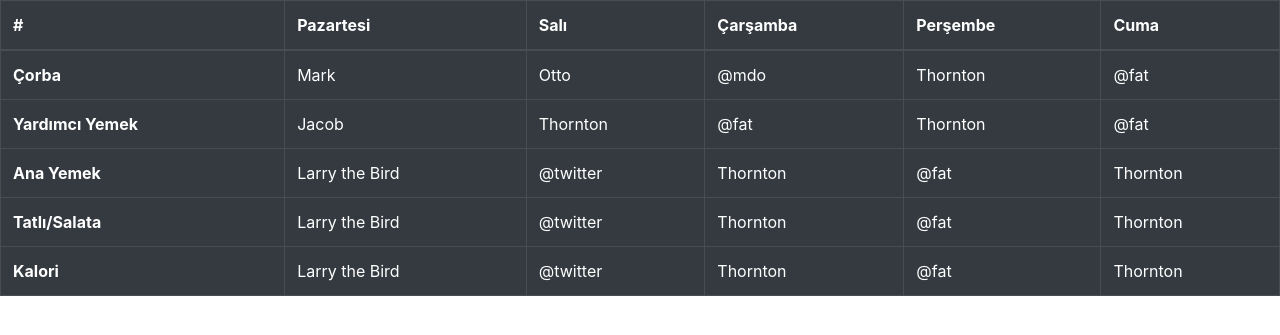
After one commit to batuhan-kaya/PHP_Ogreniyorum, a PHP site: page /page1.php in a window 1280 px wide. The commit adds this page. Shown: the top 335 px of the page. Run offline with PHP 8.4, Linux system fonts and the light colour scheme.

Commit message:
bootstrap dosyası eklendi

```diff
--- /dev/null
+++ b/bootstrap.php
@@ -0,0 +1,16 @@
+<!doctype html>
+<html lang="en">
+  <head>
+    <meta charset="utf-8">
+    <meta name="viewport" content="width=device-width, initial-scale=1, shrink-to-fit=no">
+
+    <link rel="stylesheet" href="https://stackpath.bootstrapcdn.com/bootstrap/4.4.1/css/bootstrap.min.css" integrity="sha384-Vkoo8x4CGsO3+Hhxv8T/Q5PaXtkKtu6ug5TOeNV6gBiFeWPGFN9MuhOf23Q9Ifjh" crossorigin="anonymous">
+    <title>Login</title>
+  </head>
+  <body>
+
+    <script src="https://code.jquery.com/jquery-3.4.1.slim.min.js" integrity="sha384-J6qa4849blE2+poT4WnyKhv5vZF5SrPo0iEjwBvKU7imGFAV0wwj1yYfoRSJoZ+n" crossorigin="anonymous"></script>
+    <script src="https://cdn.jsdelivr.net/npm/popper.js@1.16.0/dist/umd/popper.min.js" integrity="sha384-Q6E9RHvbIyZFJoft+2mJbHaEWldlvI9IOYy5n3zV9zzTtmI3UksdQRVvoxMfooAo" crossorigin="anonymous"></script>
+    <script src="https://stackpath.bootstrapcdn.com/bootstrap/4.4.1/js/bootstrap.min.js" integrity="sha384-wfSDF2E50Y2D1uUdj0O3uMBJnjuUD4Ih7YwaYd1iqfktj0Uod8GCExl3Og8ifwB6" crossorigin="anonymous"></script>
+  </body>
+</html>
--- a/index.php
+++ b/index.php
@@ -25,7 +25,7 @@ $SQL = "SELECT
   }
 // deneme
 }
-
+	require_once("bootstrap.php");
 ?>
 <h1>Kullanıcı Girişi</h1>
 <form method="post">
--- /dev/null
+++ b/page1.php
@@ -0,0 +1,58 @@
+<?php
+require_once("bootstrap.php");
+?>
+
+<table class="table table-bordered table-hover table-dark">
+  <thead>
+    <tr>
+      <th scope="col">#</th>
+      <th scope="col">Pazartesi</th>
+      <th scope="col">Salı</th>
+      <th scope="col">Çarşamba</th>
+      <th scope="col">Perşembe</th>
+      <th scope="col">Cuma</th>
+    </tr>
+  </thead>
+  <tbody>
+    <tr>
+      <th scope="row">Çorba</th>
+      <td>Mark</td>
+      <td>Otto</td>
+      <td>@mdo</td>
+      <td>Thornton</td>
+      <td>@fat</td>
+    </tr>
+    <tr>
+      <th scope="row">Yardımcı Yemek</th>
+      <td>Jacob</td>
+      <td>Thornton</td>
+      <td>@fat</td>
+      <td>Thornton</td>
+      <td>@fat</td>
+    </tr>
+    <tr>
+      <th scope="row">Ana Yemek</th>
+      <td>Larry the Bird</td>
+      <td>@twitter</td>
+      <td>Thornton</td>
+      <td>@fat</td>
+      <td>Thornton</td>
+    </tr>
+    <tr>
+      <th scope="row">Tatlı/Salata</th>
+      <td>Larry the Bird</td>
+      <td>@twitter</td>
+      <td>Thornton</td>
+      <td>@fat</td>
+      <td>Thornton</td>
+    </tr>
+    <tr>
+      <th scope="row">Kalori</th>
+      <td>Larry the Bird</td>
+      <td>@twitter</td>
+      <td>Thornton</td>
+      <td>@fat</td>
+      <td>Thornton</td>
+    </tr>
+  </tbody>
+</table>
```
